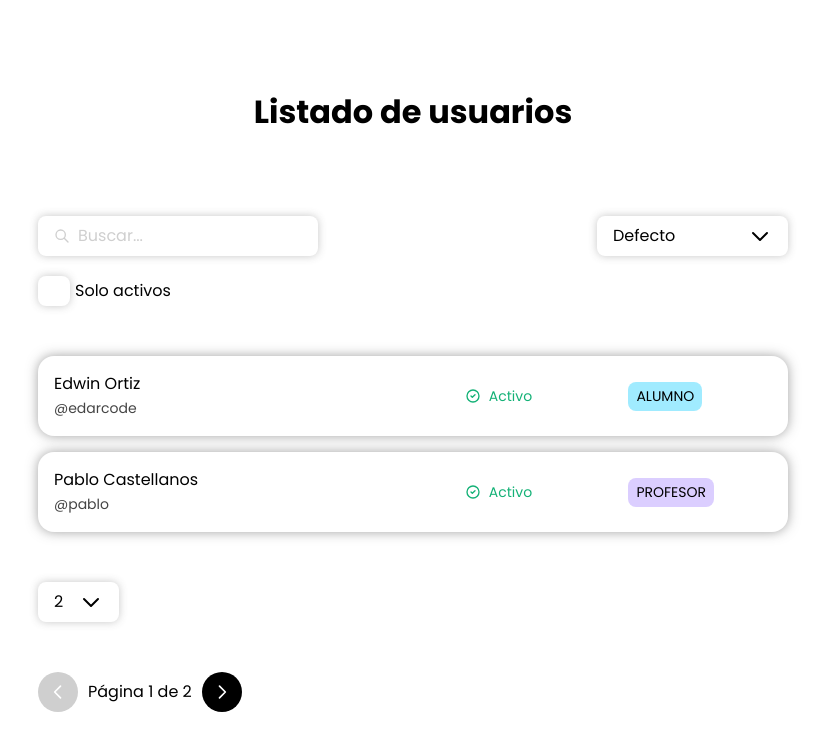
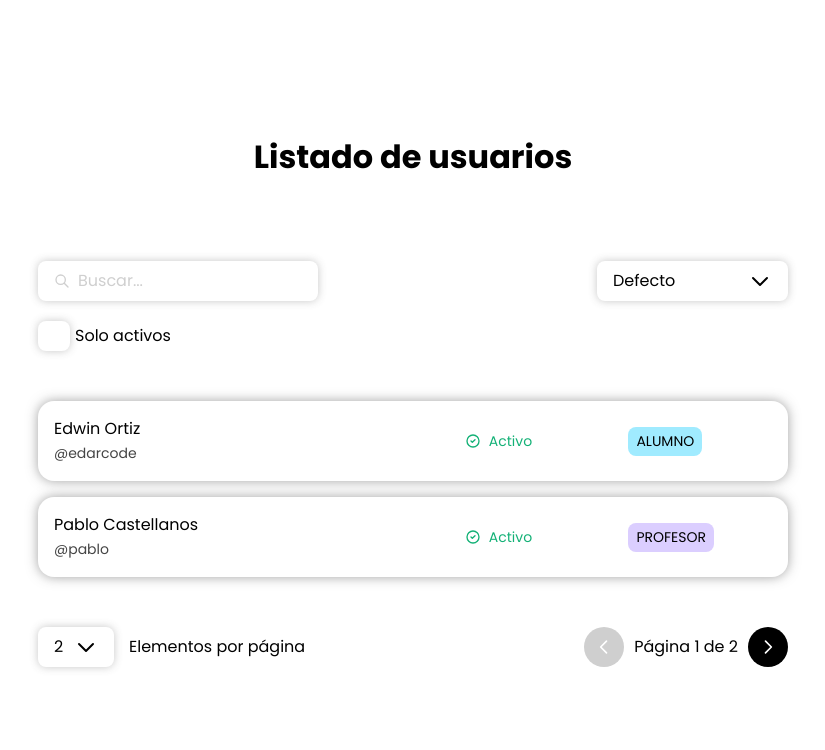
Before and after one commit to edarcode/user-manager, a React (Vite) app: page / in a window 1280 px wide. Shown: the top 750 px of the page, without its empty margins (227-1052 px from the left). Built offline with nearby package versions, Linux system fonts and the light colour scheme.

Commit message:
retocando estilos

```diff
--- a/src/components/UserList/UserList.jsx
+++ b/src/components/UserList/UserList.jsx
@@ -41,6 +41,7 @@ export default function UserList({ initUsers }) {
 			/>
 
 			<Users users={users} />
+			<div className={css.wrapperOne}>
 				<UsersPerPage
 					className={css.perPage}
 					usersPerPage={usersPerPage}
@@ -48,5 +49,6 @@ export default function UserList({ initUsers }) {
 				/>
 				<PageSelector page={page} setPage={setPage} totalPages={totalPages} />
 			</div>
+		</div>
 	);
 }
--- a/src/components/UserList/style.module.css
+++ b/src/components/UserList/style.module.css
@@ -3,6 +3,11 @@
 	gap: 50px;
 	width: 750px;
 }
+.wrapperOne {
+	display: grid;
+	grid-auto-flow: column;
+	justify-items: end;
+}
 .perPage {
 	justify-self: start;
 }
--- a/src/components/UsersPerPage/UsersPerPage.jsx
+++ b/src/components/UsersPerPage/UsersPerPage.jsx
@@ -11,14 +11,17 @@ export default function UsersPerPage({
 		setUsersPerPage(usersPerPage);
 	};
 	return (
+		<div className={`${css.usersPerPage} ${className || ""}`}>
 			<Select
 				value={usersPerPage}
 				onChange={handleOnChange}
-			className={`${css.select} ${className || ""}`}
+				className={css.select}
 			>
 				<option value="1">1</option>
 				<option value="2">2</option>
 				<option value="3">3</option>
 			</Select>
+			<span>Elementos por página</span>
+		</div>
 	);
 }
--- a/src/components/UsersPerPage/style.module.css
+++ b/src/components/UsersPerPage/style.module.css
@@ -1,3 +1,9 @@
+.usersPerPage {
+	display: grid;
+	grid-auto-flow: column;
+	gap: 15px;
+	place-items: center;
+}
 .select select {
-	padding-right: calc(110px / 2);
+	padding: 8px 50px 8px 16px;
 }
--- a/src/components/form/Select/style.module.css
+++ b/src/components/form/Select/style.module.css
@@ -2,6 +2,7 @@
 	position: relative;
 }
 .select {
+	width: 100%;
 	height: 40px;
 	padding: 8px 110px 8px 16px;
 	appearance: none;
@@ -16,11 +17,11 @@
 	box-shadow: var(--shadow-md);
 }
 .arrow {
-	width: 24px;
-	height: 24px;
 	position: absolute;
 	top: 50%;
 	right: 16px;
+	width: 24px;
+	height: 24px;
 	transform: translateY(-50%);
 	pointer-events: none;
 }
```
Lines whose indentation alone changed are shown as unchanged.
